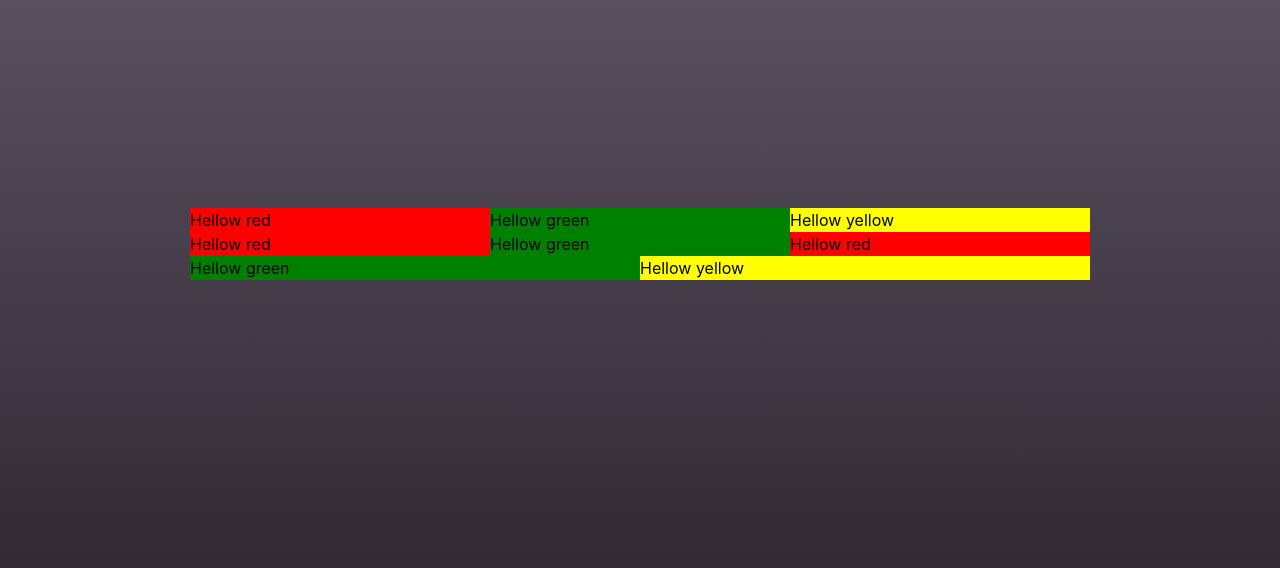
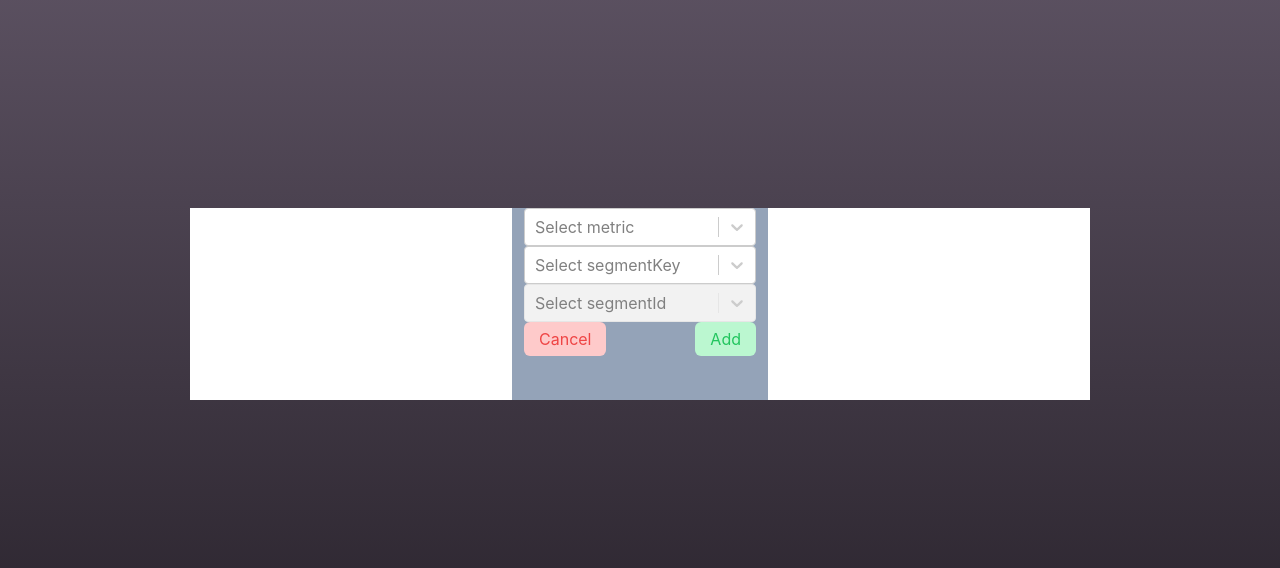
Before and after one commit to tonyantony300/sundial, a React (Create React App) app: page / in a window 1280 px wide. Shown: the part 112-680 px from the top of the page. Built offline with nearby package versions, Linux system fonts and the light colour scheme.

Commit message:
selection component with react-select

```diff
--- a/package.json
+++ b/package.json
@@ -13,6 +13,7 @@
     "react": "^18.3.1",
     "react-dom": "^18.3.1",
     "react-scripts": "5.0.1",
+    "react-select": "^5.8.0",
     "typescript": "^4.9.5",
     "web-vitals": "^2.1.4"
   },
--- /dev/null
+++ b/src/apis/metrics.ts
@@ -0,0 +1,10 @@
+import { metricResponse } from '../dtos/index.dtos';
+
+export const fetchMetrics = async (): Promise<metricResponse> => {
+	const headers = new Headers();
+	headers.append("Content-Type", "application/json");
+
+	return fetch("https://sundial-fe-interview.vercel.app/api/metrics", {
+		headers,
+	}).then((response) => response.json());
+};
--- /dev/null
+++ b/src/apis/segments.ts
@@ -0,0 +1,10 @@
+import { segmentResponse} from "../dtos/index.dtos"
+
+export const fetchSegments = async (): Promise<segmentResponse> => {
+	const headers = new Headers();
+	headers.append("Content-Type", "application/json");
+
+	return fetch("https://sundial-fe-interview.vercel.app/api/segments", {
+		headers,
+	}).then((response) => response.json());
+};
--- /dev/null
+++ b/src/apis/snapshot.ts
@@ -0,0 +1,25 @@
+
+interface Response {
+	data: {
+		metric: string;
+		segmentKey: string;
+		segmentId: string;
+		// values is an array of data points for last 28 days,
+		// starting from the date provided in request body
+		values: Array<{
+			date: string;
+			value: number;
+		}>
+	}
+}
+
+export const fetchSnapshot = async (
+	metric: string,
+	segmentKey: string,
+	segmentId: string
+): Promise<Response> => {
+	return await fetch("https://sundial-fe-interview.vercel.app/api/snapshot", {
+		method: "POST",
+		body: JSON.stringify({ metric, segmentKey, segmentId }),
+	}).then((res) => res.json());
+};
--- a/src/components/Dashboard.tsx
+++ b/src/components/Dashboard.tsx
@@ -1,17 +1,12 @@
 import Card from "./Card";
+import EditMode from "./EditMode";
 
 function Dashboard() {
   return (
-    <h1 className="w-full max-w-[900px] bg-white flex flex-wrap box-border">
-      <Card color={"red"} />
-      <Card color={"green"} />
-      <Card color={"yellow"} />
-      <Card color={"red"} />
-      <Card color={"green"} />
-      <Card color={"red"} />
-      <Card color={"green"} />
-      <Card color={"yellow"} />
-    </h1>
+    <div className="w-full max-w-[900px] bg-white flex justify-center flex-wrap box-border">
+      {/* <Card color={"red"} /> */}
+      <EditMode />
+    </div>
   );
 }
 
--- /dev/null
+++ b/src/components/EditMode.tsx
@@ -0,0 +1,96 @@
+import React, { useState, useEffect } from "react";
+import Select from "react-select";
+import { metricResponse, segmentResponse } from "../dtos/index.dtos";
+import metricData from "../metric.json";
+import segmentData from "../segment.json";
+
+// Function to map metric data to react-select options
+const mapMetricOptions = (data: metricResponse["data"]) => {
+  return data.map((metric) => ({
+    value: metric.id,
+    label: metric.displayName,
+  }));
+};
+
+// Function to map segment data to react-select options
+const mapSegmentKeyOptions = (data: segmentResponse["data"]) => {
+  return data.map((segment) => ({
+    value: segment.segmentKey,
+    label: segment.displayName,
+  }));
+};
+
+// Function to map segment values data to react-select options
+const mapSegmentIdOptions = (
+  data: segmentResponse["data"],
+  selectedKey: string
+) => {
+  const selectedSegment = data.find(
+    (segment) => segment.segmentKey === selectedKey
+  );
+  return selectedSegment
+    ? selectedSegment.values.map((value) => ({
+        value: value.segmentId,
+        label: value.displayName,
+      }))
+    : [];
+};
+
+function EditMode() {
+  let [metric, setMetric] = useState<metricResponse["data"]>(metricData.data);
+  let [segment, setSegment] = useState<segmentResponse["data"]>(
+    segmentData.data
+  );
+  let [selectedSegmentKey, setSelectedSegmentKey] = useState<string | null>(
+    null
+  );
+
+  useEffect(() => {
+    // const fetchData = async () => {
+    //   const metricsData: metricResponse = await fetchMetrics();
+    //   setMetric(metricsData.data);
+    //   const segmentsData: segmentResponse = await fetchSegments();
+    //   setSegment(segmentsData.data);
+    // };
+    // fetchData();
+  }, []);
+
+  useEffect(() => {
+    console.log(metric, segment);
+  }, [metric, segment]);
+
+  // Generate options for react-select
+  const MetricOptions = mapMetricOptions(metric);
+  const SegmentKeyOptions = mapSegmentKeyOptions(segment);
+  const SegmentIdOptions = selectedSegmentKey
+    ? mapSegmentIdOptions(segment, selectedSegmentKey)
+    : [];
+
+  return (
+    <div className="w-[16rem] h-[12rem] bg-slate-400 px-3">
+      <Select options={MetricOptions} placeholder={"Select metric"} />
+      <Select
+        options={SegmentKeyOptions}
+        placeholder={"Select segmentKey"}
+        onChange={(selectedOption) =>
+          setSelectedSegmentKey(selectedOption?.value || null)
+        }
+      />
+      <Select
+        options={SegmentIdOptions}
+        placeholder={"Select segmentId"}
+        isDisabled={!selectedSegmentKey}
+      />
+      <div className="flex justify-between items-center mt-auto">
+        <button className="px-[15px] py-[5px] text-red-500 bg-red-200 rounded-md">
+          Cancel
+        </button>
+        <button className="px-[15px] py-[5px] text-green-500 bg-green-200 rounded-md">
+          Add
+        </button>
+      </div>
+    </div>
+  );
+}
+
+export default EditMode;
--- /dev/null
+++ b/src/dtos/index.dtos.ts
@@ -0,0 +1,15 @@
+export interface metricResponse {
+    data: Array<{
+		  id: string;
+		  displayName: string;
+		  isPercentageMetric: boolean;
+		}>
+}
+
+export interface segmentResponse {
+	data: Array<{
+	  segmentKey: string;
+	  displayName: string;
+	  values: Array<{ segmentId: string; displayName: string }>;
+	}>
+}
--- /dev/null
+++ b/src/metric.json
@@ -0,0 +1,79 @@
+{
+  "data": [
+    {
+      "id": "daily-active-users",
+      "displayName": "Daily Active Users (DAU)",
+      "isPercentageMetric": false
+    },
+    {
+      "id": "weekly-active-users",
+      "displayName": "Weekly Active Users (WAU)",
+      "isPercentageMetric": false
+    },
+    {
+      "id": "monthly-active-users",
+      "displayName": "Monthly Active Users (MAU)",
+      "isPercentageMetric": false
+    },
+    {
+      "id": "user-retention-rate",
+      "displayName": "User Retention Rate",
+      "isPercentageMetric": true
+    },
+    {
+      "id": "churn-rate",
+      "displayName": "Churn Rate",
+      "isPercentageMetric": true
+    },
+    {
+      "id": "average-session-duration",
+      "displayName": "Average Session Duration",
+      "isPercentageMetric": false
+    },
+    {
+      "id": "pages-per-session",
+      "displayName": "Pages Per Session",
+      "isPercentageMetric": false
+    },
+    {
+      "id": "bounce-rate",
+      "displayName": "Bounce Rate",
+      "isPercentageMetric": true
+    },
+    {
+      "id": "customer-lifetime-value",
+      "displayName": "Customer Lifetime Value (CLV)",
+      "isPercentageMetric": false
+    },
+    {
+      "id": "net-promoter-score",
+      "displayName": "Net Promoter Score (NPS)",
+      "isPercentageMetric": true
+    },
+    {
+      "id": "conversion-rate",
+      "displayName": "Conversion Rate",
+      "isPercentageMetric": true
+    },
+    {
+      "id": "cost-per-acquisition",
+      "displayName": "Cost Per Acquisition (CPA)",
+      "isPercentageMetric": false
+    },
+    {
+      "id": "return-on-investment",
+      "displayName": "Return on Investment (ROI)",
+      "isPercentageMetric": true
+    },
+    {
+      "id": "engagement-rate",
+      "displayName": "Engagement Rate",
+      "isPercentageMetric": true
+    },
+    {
+      "id": "click-through-rate",
+      "displayName": "Click-Through Rate (CTR)",
+      "isPercentageMetric": true
+    }
+  ]
+}
--- /dev/null
+++ b/src/segment.json
@@ -0,0 +1,114 @@
+{
+  "data": [
+    {
+      "segmentKey": "platform",
+      "displayName": "Platform",
+      "values": [
+        {
+          "segmentId": "ios",
+          "displayName": "iOS"
+        },
+        {
+          "segmentId": "android",
+          "displayName": "Android"
+        },
+        {
+          "segmentId": "web",
+          "displayName": "Web"
+        }
+      ]
+    },
+    {
+      "segmentKey": "country",
+      "displayName": "Country",
+      "values": [
+        {
+          "segmentId": "us",
+          "displayName": "United States"
+        },
+        {
+          "segmentId": "uk",
+          "displayName": "United Kingdom"
+        },
+        {
+          "segmentId": "india",
+          "displayName": "India"
+        },
+        {
+          "segmentId": "canada",
+          "displayName": "Canada"
+        },
+        {
+          "segmentId": "australia",
+          "displayName": "Australia"
+        }
+      ]
+    },
+    {
+      "segmentKey": "planType",
+      "displayName": "Plan Type",
+      "values": [
+        {
+          "segmentId": "free",
+          "displayName": "Free"
+        },
+        {
+          "segmentId": "basic",
+          "displayName": "Basic"
+        },
+        {
+          "segmentId": "premium",
+          "displayName": "Premium"
+        },
+        {
+          "segmentId": "enterprise",
+          "displayName": "Enterprise"
+        }
+      ]
+    },
+    {
+      "segmentKey": "acquisitionSource",
+      "displayName": "Acquisition Source",
+      "values": [
+        {
+          "segmentId": "organic",
+          "displayName": "Organic"
+        },
+        {
+          "segmentId": "paid",
+          "displayName": "Paid"
+        },
+        {
+          "segmentId": "referral",
+          "displayName": "Referral"
+        },
+        {
+          "segmentId": "social",
+          "displayName": "Social Media"
+        },
+        {
+          "segmentId": "email",
+          "displayName": "Email Marketing"
+        }
+      ]
+    },
+    {
+      "segmentKey": "deviceType",
+      "displayName": "Device Type",
+      "values": [
+        {
+          "segmentId": "mobile",
+          "displayName": "Mobile"
+        },
+        {
+          "segmentId": "desktop",
+          "displayName": "Desktop"
+        },
+        {
+          "segmentId": "tablet",
+          "displayName": "Tablet"
+        }
+      ]
+    }
+  ]
+}
```
Also changed, not shown: 1 other file (tests, documents, lock files or other folders).
